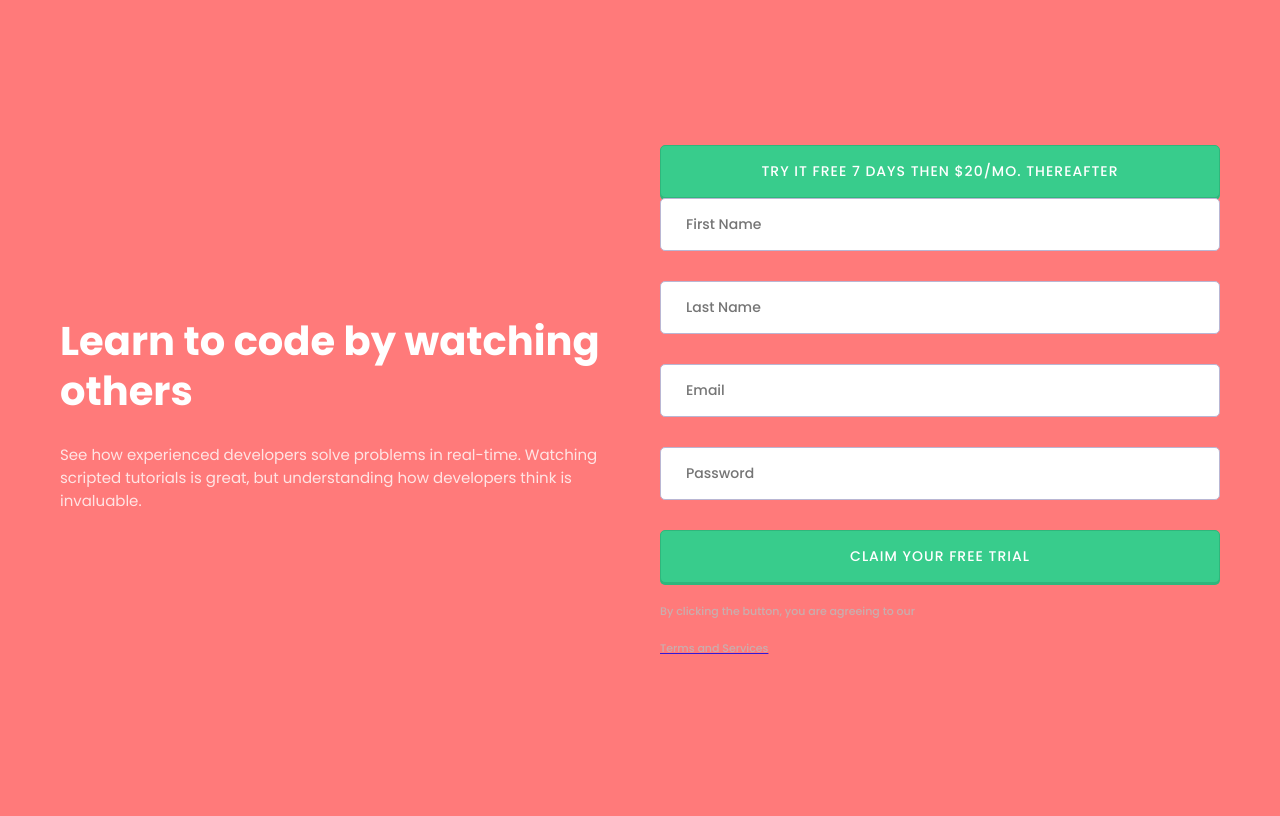
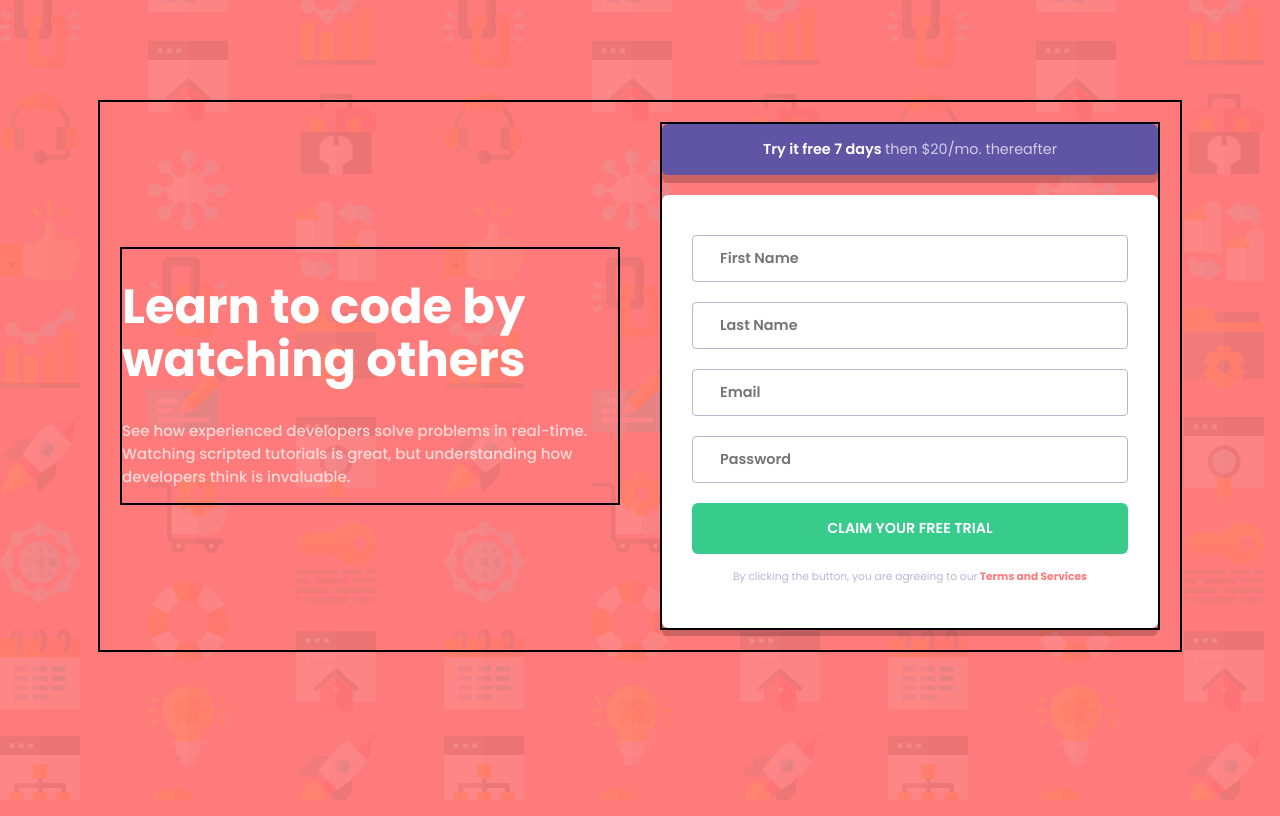
Before and after one commit to sukruti04/Intro-component-with-sign-up-form, a plain HTML site: page index.html in a window 1280 px wide. Drawn offline with Linux system fonts and the light colour scheme.

Commit message:
Change in the design

```diff
--- a/css/styles.css
+++ b/css/styles.css
@@ -1,90 +1,109 @@
-* {
-  box-sizing: border-box;
+*{
+    box-sizing: border-box;
 }
 
-body {
-  background: hsl(0, 100%, 74%) url("./images/bg-intro-desktop.png");
-  color: #ffffff;
-  font-family: 'Poppins', sans-serif;
+body{
+  font-family: "Poppins", sans-serif;
+  background-color: hsl(0, 100%, 74%);
+  background-image: url("../images/bg-intro-desktop.png");
+  display: flex;
+  flex-direction: column;
+  justify-content: center;
+  align-items: center;
+  max-height: 100vh;
+  margin: 0;
+  font-size: 16px;
 }
 
-/* Container for the boxes */
-.container {
+.container{
+  background-size: cover;
   display: flex;
+  justify-content: center;
   align-items: center;
-  justify-content: center;
-  flex-wrap: wrap;
-
-  margin: 0 auto;
-  max-width: 1200px;
-  min-height: 100vh;
+  margin: 100px auto;
+  border: 2px solid;
 }
 
-.container>div {
-  flex: 1;
-  padding: 0 20px;
+.left-container{
+  width: 500px;
+  max-width: 100%;
+  /* margin: 100px; */
+  margin: 20px;
+  color: #fff;
+  border: 2px solid black;
 }
 
-h1 {
-  font-size: 40px;
-  line-height: 50px;
+.left-container h1{
+  font-size: 3rem;
+  line-height: 1.1;
 }
 
-p {
+.left-container p{
   font-size: 15px;
-  opacity: 0.8;
+  font-weight: 450;
+  opacity: 0.7;
 }
 
-.box {
-  background-color: #ffffff;
-  border-radius: 5px;
-  box-shadow: 0 6px rgba(0, 0, 0, 0.2);
-  padding: 30px;
-  margin-bottom: 20px;
-  text-align: center;
+.right-container {
+  width: 500px;
+  max-width: 100%;
+  margin: 20px;
+  /* margin: 70px; */
+  border: 2px solid;
 }
 
-.box p {
-  margin: 0;
+.right-container button {
+  width: 100%;
+  /* height: 40px; */
+  padding: 15px;
+  color: #fff;
+  border-radius: 6px;
+  background-color: hsl(248, 32%, 49%);
+  border: hsl(248, 32%, 49%);
+  box-shadow: 0 8px 0px rgba(0, 0, 0, 0.2);
+  font-weight: 600;
+  font-family: inherit;
+  font-size: 0.9rem;
 }
 
-.box-blue {
-  background-color: hsl(248, 32%, 49%);
-  padding: 20px;
+.right-container button span {
+  font-weight: 100;
+  opacity: 0.7;
+}
+
+.form-container {
+  margin-top: 20px;
+  /* width: 100% */
+  background-color: #fff;
+  padding: 30px;
+  border-radius: 6px;
+  box-shadow: 0 8px 0px rgba(0,0,0,0.2);
 }
 
 .form-control {
-  margin-bottom: 30px;
+  padding: 10px 0;
   position: relative;
+  /* margin: 10px 0; */
 }
 
-.form-control small {
-  color: hsl(0, 100%, 74%);
-  font-weight: 600;
-  position: absolute;
-  bottom: -24px;
-  right: 0;
-  opacity: 0;
-  text-align: right;
+
+
+.form-control input{
+    display: block;
+    width: 100%;
+    /* height: 40px; */
+    padding: 12px;
+    border: 1.5px solid hsl(246, 25%, 77%);
+    border-radius: 4px;
+    font-family: inherit;
+    font-weight: 600;
+    font-size: 0.9rem;
 }
 
-input {
-  padding: 15px 25px;
-  border-radius: 5px;
-  border: 1.3px solid hsl(246, 25%, 77%);
-  display: block;
-  width: 100%;
-
-  font-size: 14px;
-  font-weight: 500;
-  font-family: 'Poppins', sans-serif;
+.form-control.error input{
+    border: hsl(0, 100%, 74%);
+    color: hsl(0, 100%, 74%);
 }
-
-.form-control.error input {
-  border-color: hsl(0, 100%, 74%);
-  color: hsl(0, 100%, 74%);
-}
-
 
 .form-control.error input[type="text"]::placeholder {
   opacity: 0;
@@ -103,6 +122,23 @@ input:focus {
   outline: none;
 }
 
+
+input::placeholder {
+  position: relative;
+  left: 15px;
+}
+
+/* .form-control i {
+  position: absolute;
+  top: 17px;
+  right 10px;
+  visibility: hidden;
+}
+
+.form-control.error i{
+  visibility: visible;
+} */
+
 .form-control img {
   opacity: 0;
   position: absolute;
@@ -116,56 +152,49 @@ input:focus {
   opacity: 1;
 }
 
-button {
-  background-color: hsl(154, 59%, 51%);
-
-  padding: 15px 25px;
-  border-radius: 5px;
-  border: 1px solid hsl(154, 59%, 45%);
-  box-shadow: 0 2px hsl(154, 59%, 45%);
-  display: block;
-  width: 100%;
-  cursor: pointer;
-
-  color: #ffffff;
-  text-transform: uppercase;
-  letter-spacing: 1px;
-  font-size: 14px;
-  font-weight: 500;
-  font-family: 'Poppins', sans-serif;
-
-}
-
-button:focus {
-  outline: none;
-}
-
-button:active {
-  box-shadow: 0 0 hsl(154, 59%, 45%);
-  transform: translateY(2px);
-}
-
 .form-control small {
+  position: absolute;
+  right: 0;
+  color: hsl(0, 100%, 74%);
+  /* visibility: hidden; */
+  font-style: italic;
   opacity: 0;
 }
 
-.form-control.error small {
-  opacity: 1;
+.form-control.error small{
+    /* visibility: visible; */
+    opacity: 1;
 }
 
-
-small {
+/* small {
   display: block;
   color: #bbb;
   font-size: 11px;
   font-weight: 500;
   margin-top: 20px;
+} */
+
+.form-container button{
+    margin-top: 10px;
+    background-color: hsl(154, 59%, 51%);
+    border: hsl(154, 59%, 51%);
+    text-transform: uppercase;
+    box-shadow: 0 0 0 rgba(0,0,0,0);
 }
 
-small a {
-  color: hsl(0, 100%, 74%);
-  font-weight: 600;
-  text-decoration: none;
+.form-container p{
+    color: hsl(246, 25%, 77%);
+    text-align: center;
+    font-size: 0.8rem;
+}
+.form-container a{
+    color: hsl(0, 100%, 74%) ;
+    text-decoration: unset;
+    font-weight: bold;
+}
+
+.attribution {
+  position: relative;
 }
 
 @media screen and (max-width: 768px) {
```
